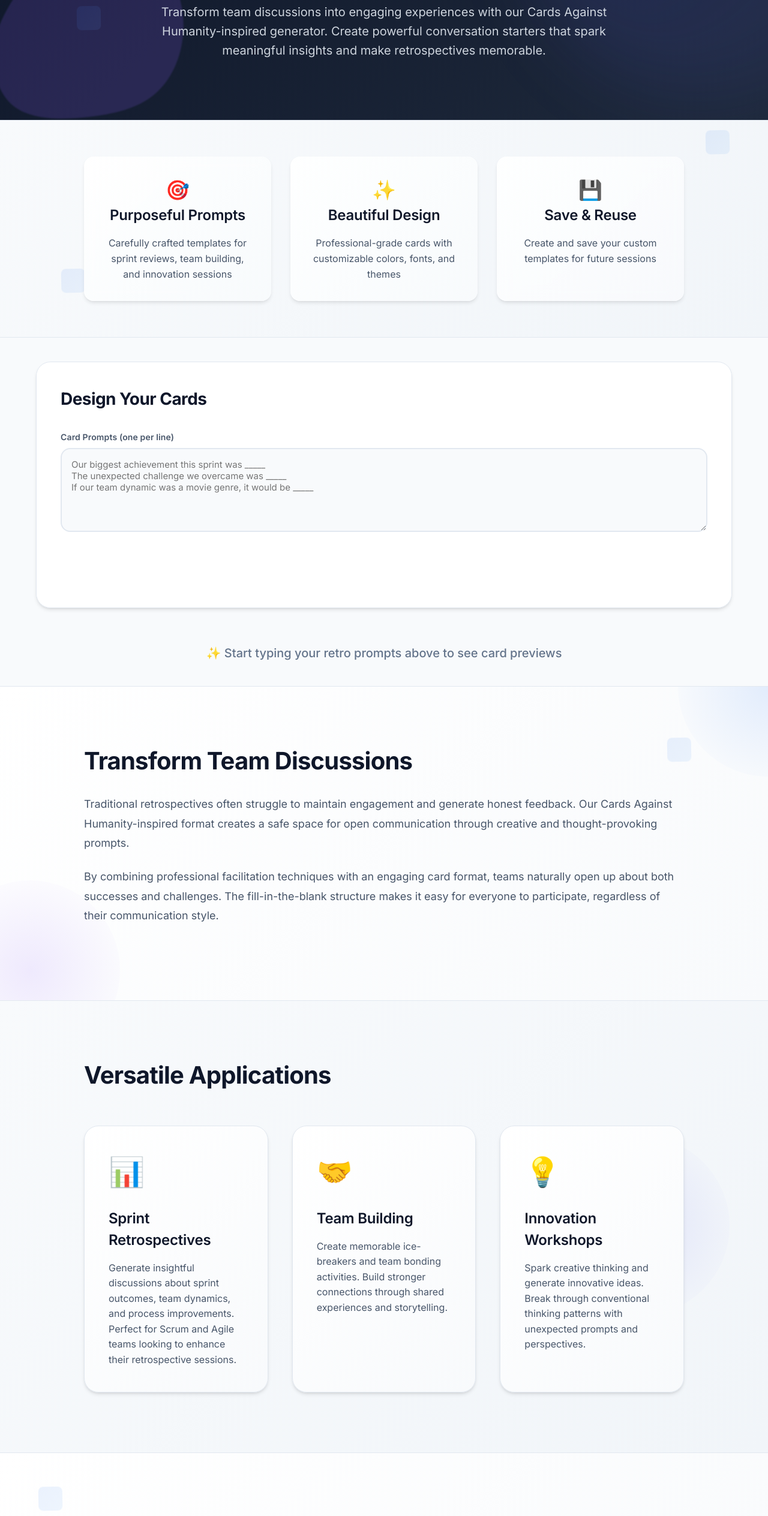
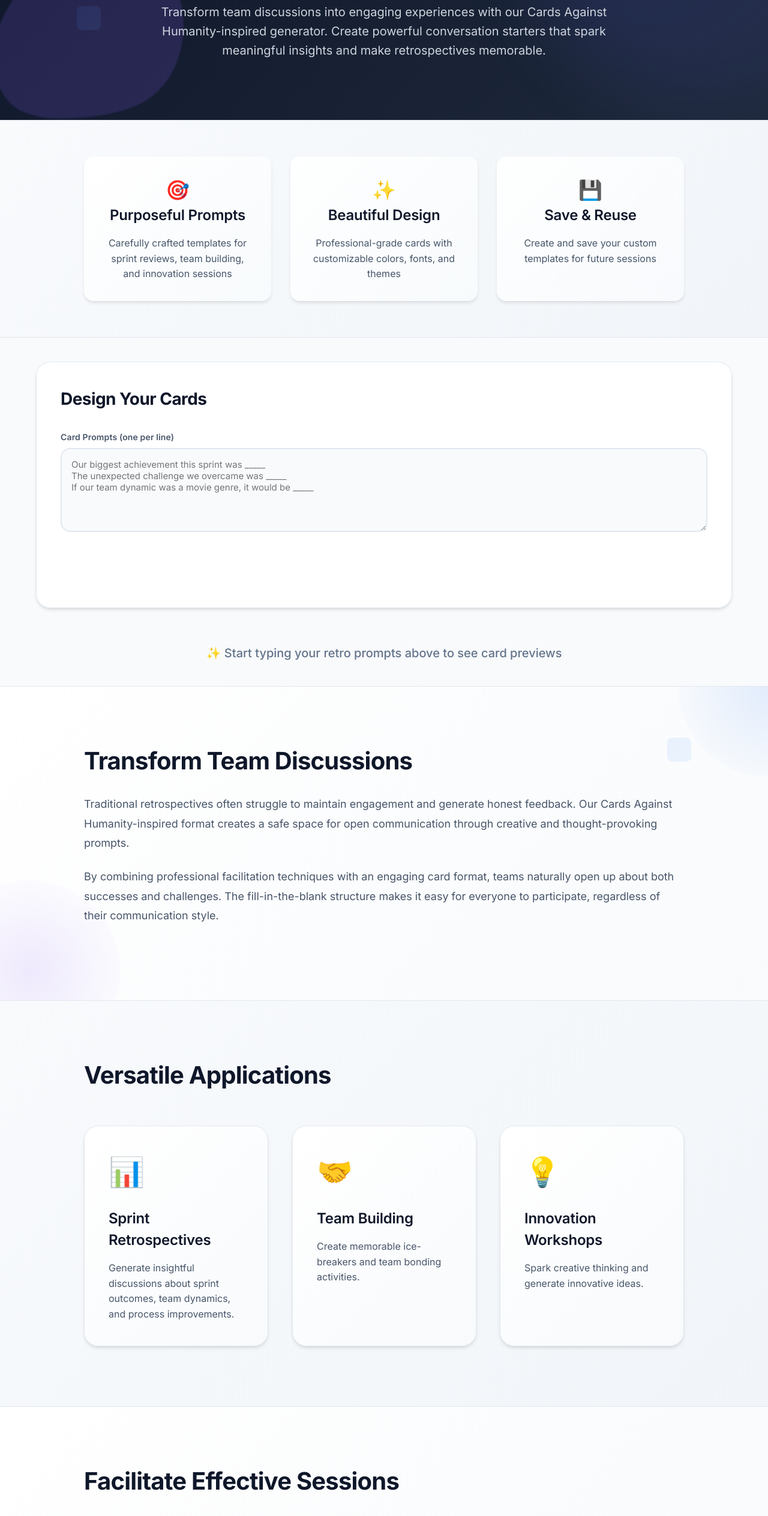
Before and after one commit to Said210/cards-agains-humanity-generator, a React (Vite) app: page / in a window 1280 px wide. Shown: the part 234-2762 px from the top of the page at 60% size. Built offline with nearby package versions, Linux system fonts and the light colour scheme.

Commit message:
Parallax

```diff
--- a/src/App.jsx
+++ b/src/App.jsx
@@ -1,6 +1,89 @@
-import React, { useState, useEffect, useRef } from 'react';
+import React, { useState, useEffect, useRef, useCallback } from 'react';
 import { createRoot } from 'react-dom/client';
 import templates from './templates.json';
+
+// Agregar hook personalizado para parallax
+const useParallax = (sensitivity = 0.1) => {
+  const [position, setPosition] = useState({ x: 0, y: 0 });
+  const [isHovering, setIsHovering] = useState(false);
+
+  const handleMouseMove = useCallback(
+    (e) => {
+      if (!isHovering) return;
+
+      const rect = e.currentTarget.getBoundingClientRect();
+      const x = (e.clientX - rect.left - rect.width / 2) * sensitivity;
+      const y = (e.clientY - rect.top - rect.height / 2) * sensitivity;
+
+      setPosition({ x, y });
+    },
+    [isHovering, sensitivity]
+  );
+
+  const handleMouseEnter = () => setIsHovering(true);
+  const handleMouseLeave = () => {
+    setIsHovering(false);
+    setPosition({ x: 0, y: 0 });
+  };
+
+  return {
+    position,
+    handlers: {
+      onMouseMove: handleMouseMove,
+      onMouseEnter: handleMouseEnter,
+      onMouseLeave: handleMouseLeave,
+    },
+  };
+};
+
+// Agregar componente ParallaxCard
+const ParallaxCard = ({ children, style }) => {
+  const { position, handlers } = useParallax(0.02);
+  const [glarePosition, setGlarePosition] = useState({ x: 50, y: 50 });
+
+  const handleMouseMove = (e) => {
+    handlers.onMouseMove(e);
+    const rect = e.currentTarget.getBoundingClientRect();
+    const x = ((e.clientX - rect.left) / rect.width) * 100;
+    const y = ((e.clientY - rect.top) / rect.height) * 100;
+    setGlarePosition({ x, y });
+  };
+
+  return (
+    <div
+      {...handlers}
+      onMouseMove={handleMouseMove}
+      style={{
+        position: 'relative',
+        transform: `
+          perspective(1000px)
+          rotateX(${position.y * 0.1}deg)
+          rotateY(${position.x * 0.1}deg)
+          translateZ(0)
+        `,
+        transformStyle: 'preserve-3d',
+        transition: 'all 0.1s ease-out',
+        willChange: 'transform',
+        ...style,
+      }}
+    >
+      {children}
+      <div
+        style={{
+          position: 'absolute',
+          top: 0,
+          left: 0,
+          right: 0,
+          bottom: 0,
+          background: `radial-gradient(circle at ${glarePosition.x}% ${glarePosition.y}%, rgba(255,255,255,0.1) 0%, transparent 80%)`,
+          pointerEvents: 'none',
+          opacity: position.x || position.y ? 1 : 0,
+          transition: 'opacity 0.3s ease-out',
+        }}
+      />
+    </div>
+  );
+};
 
 const CardGenerator = () => {
   const [cardTexts, setCardTexts] = useState(() => {
@@ -743,12 +826,20 @@ const CardGenerator = () => {
     }
   };
 
-  const Blob = ({ color, style, path }) => (
-    <div style={{
+  const Blob = ({ color, style, path }) => {
+    const { position, handlers } = useParallax(0.08);
+
+    return (
+      <div
+        {...handlers}
+        style={{
           position: 'absolute',
+          transform: `translate(${position.x}px, ${position.y}px)`,
           transition: 'transform 0.1s ease-out',
-      ...style
-    }}>
+          willChange: 'transform',
+          ...style,
+        }}
+      >
         <svg
           viewBox="0 0 200 200"
           xmlns="http://www.w3.org/2000/svg"
@@ -756,7 +847,7 @@ const CardGenerator = () => {
             filter: 'blur(1px)',
             opacity: 0.7,
             width: '100%',
-          height: '100%'
+            height: '100%',
           }}
         >
           <path
@@ -767,19 +858,30 @@ const CardGenerator = () => {
         </svg>
       </div>
     );
-
-  const DecorativeShape = ({ color, style }) => (
-    <div style={{
+  };
+
+  const DecorativeShape = ({ color, style }) => {
+    const { position, handlers } = useParallax(0.1);
+
+    return (
+      <div
+        {...handlers}
+        style={{
           position: 'absolute',
           background: `linear-gradient(135deg, ${color}30 0%, ${color}10 100%)`,
           borderRadius: '50%',
           filter: 'blur(60px)',
+          transform: `translate(${position.x}px, ${position.y}px)`,
           transition: 'transform 0.1s ease-out',
-      ...style
-    }} />
+          willChange: 'transform',
+          ...style,
+        }}
+      />
     );
-
-  const FloatingShape = ({ style }) => {
+  };
+
+  const FloatingShape = ({ style, parallaxIntensity = 20 }) => {
+    const { position, handlers } = useParallax(0.1);
     const [rotation, setRotation] = useState(0);
 
     useEffect(() => {
@@ -791,16 +893,21 @@ const CardGenerator = () => {
 
     return (
       <div
+        {...handlers}
         style={{
           position: 'absolute',
           width: '40px',
           height: '40px',
           background: 'linear-gradient(135deg, #60a5fa 0%, #3b82f6 100%)',
           borderRadius: '8px',
-          transform: `rotate(${rotation}deg)`,
+          transform: `
+            rotate(${rotation}deg)
+            translate(${position.x}px, ${position.y}px)
+          `,
           opacity: 0.1,
-          transition: 'all 0.3s ease',
+          transition: 'transform 0.1s ease-out',
           animation: 'float 6s ease-in-out infinite',
+          willChange: 'transform',
           ...style,
         }}
       />
@@ -820,19 +927,26 @@ const CardGenerator = () => {
     </div>
   );
 
-  const GradientCircle = ({ color = '#3b82f6', style }) => (
+  const GradientCircle = ({ color = '#3b82f6', style }) => {
+    const { position, handlers } = useParallax(0.05);
+
+    return (
       <div
+        {...handlers}
         style={{
           position: 'absolute',
           width: '300px',
           height: '300px',
           background: `radial-gradient(circle, ${color}20 0%, ${color}05 70%, transparent 100%)`,
           borderRadius: '50%',
-        transition: 'all 0.3s ease',
+          transform: `translate(${position.x}px, ${position.y}px)`,
+          transition: 'transform 0.1s ease-out',
+          willChange: 'transform',
           ...style,
         }}
       />
     );
+  };
 
   const styles = {
     container: {
@@ -1124,21 +1238,12 @@ const CardGenerator = () => {
       boxShadow: '0 4px 6px -1px rgba(0, 0, 0, 0.1), 0 2px 4px -2px rgba(0, 0, 0, 0.1)',
       position: 'relative',
       overflow: 'hidden',
+      transformStyle: 'preserve-3d',
       '&:hover': {
         transform: 'translateY(-8px) scale(1.02)',
         boxShadow: '0 20px 40px -12px rgba(0, 0, 0, 0.15)',
         background: 'linear-gradient(135deg, #ffffff 0%, #eff6ff 100%)',
         borderColor: '#bfdbfe',
-      },
-      '&:hover::after': {
-        content: '""',
-        position: 'absolute',
-        top: 0,
-        left: 0,
-        right: 0,
-        bottom: 0,
-        background: 'linear-gradient(135deg, transparent 0%, rgba(59, 130, 246, 0.05) 100%)',
-        pointerEvents: 'none',
       },
     },
     featureIcon: {
@@ -1345,20 +1450,6 @@ const CardGenerator = () => {
         paddingTop: '60px',
         paddingBottom: '60px',
       }}>
-        <FloatingShape
-          style={{
-            top: '10%',
-            right: '5%',
-            transform: 'rotate(30deg)',
-          }}
-        />
-        <FloatingShape
-          style={{
-            bottom: '15%',
-            left: '8%',
-            transform: 'rotate(-15deg)',
-          }}
-        />
         <div style={styles.contentMaxWidth}>
           <div style={{
             display: 'grid',
@@ -1366,27 +1457,29 @@ const CardGenerator = () => {
             gap: '32px',
             textAlign: 'center',
           }}>
-            <div style={styles.featureHighlight}>
-              <span style={{ fontSize: '32px' }}>🎯</span>
-              <h3 style={styles.featureTitle}>Purposeful Prompts</h3>
-              <p style={styles.featureText}>
-                Carefully crafted templates for sprint reviews, team building, and innovation sessions
-              </p>
-            </div>
-            <div style={styles.featureHighlight}>
-              <span style={{ fontSize: '32px' }}>✨</span>
-              <h3 style={styles.featureTitle}>Beautiful Design</h3>
-              <p style={styles.featureText}>
-                Professional-grade cards with customizable colors, fonts, and themes
-              </p>
-            </div>
-            <div style={styles.featureHighlight}>
-              <span style={{ fontSize: '32px' }}>💾</span>
-              <h3 style={styles.featureTitle}>Save & Reuse</h3>
-              <p style={styles.featureText}>
-                Create and save your custom templates for future sessions
-              </p>
-            </div>
+            {[
+              {
+                icon: '🎯',
+                title: 'Purposeful Prompts',
+                text: 'Carefully crafted templates for sprint reviews, team building, and innovation sessions'
+              },
+              {
+                icon: '✨',
+                title: 'Beautiful Design',
+                text: 'Professional-grade cards with customizable colors, fonts, and themes'
+              },
+              {
+                icon: '💾',
+                title: 'Save & Reuse',
+                text: 'Create and save your custom templates for future sessions'
+              }
+            ].map((feature, index) => (
+              <ParallaxCard key={index} style={styles.featureHighlight}>
+                <span style={{ fontSize: '32px' }}>{feature.icon}</span>
+                <h3 style={styles.featureTitle}>{feature.title}</h3>
+                <p style={styles.featureText}>{feature.text}</p>
+              </ParallaxCard>
+            ))}
           </div>
         </div>
       </section>
@@ -1758,87 +1851,39 @@ If our team dynamic was a movie genre, it would be _____"
       <section style={{
         ...styles.contentSection,
         background: 'linear-gradient(135deg, #f8fafc 0%, #f1f5f9 100%)',
-        position: 'relative',
-        overflow: 'hidden',
-      }}>
-        <WavePattern
-          style={{
-            top: 0,
-            transform: 'rotate(180deg)',
-          }}
-        />
-        <WavePattern
-          style={{
-            bottom: 0,
-          }}
-        />
-        <GradientCircle
-          color="#6366f1"
-          style={{
-            top: '30%',
-            right: '5%',
-            transform: `scale(${1 + scrollY * 0.001})`,
-          }}
-        />
+      }}>
         <div style={styles.contentMaxWidth}>
           <h2 style={styles.sectionTitle}>Versatile Applications</h2>
           <div style={styles.featureGrid}>
-            <div style={styles.featureCard}>
-              <div style={styles.featureIcon}>📊</div>
-              <h3 style={styles.featureTitle}>Sprint Retrospectives</h3>
-              <p style={styles.featureText}>
-                Generate insightful discussions about sprint outcomes, team dynamics, and process improvements.
-                Perfect for Scrum and Agile teams looking to enhance their retrospective sessions.
-              </p>
-            </div>
-            <div style={styles.featureCard}>
-              <div style={styles.featureIcon}>🤝</div>
-              <h3 style={styles.featureTitle}>Team Building</h3>
-              <p style={styles.featureText}>
-                Create memorable ice-breakers and team bonding activities. Build stronger connections
-                through shared experiences and storytelling.
-              </p>
-            </div>
-            <div style={styles.featureCard}>
-              <div style={styles.featureIcon}>💡</div>
-              <h3 style={styles.featureTitle}>Innovation Workshops</h3>
-              <p style={styles.featureText}>
-                Spark creative thinking and generate innovative ideas. Break through conventional thinking
-                patterns with unexpected prompts and perspectives.
-              </p>
-            </div>
+            {[
+              {
+                icon: '📊',
+                title: 'Sprint Retrospectives',
+                text: 'Generate insightful discussions about sprint outcomes, team dynamics, and process improvements.'
+              },
+              {
+                icon: '🤝',
+                title: 'Team Building',
+                text: 'Create memorable ice-breakers and team bonding activities.'
+              },
+              {
+                icon: '💡',
+                title: 'Innovation Workshops',
+                text: 'Spark creative thinking and generate innovative ideas.'
+              }
+            ].map((feature, index) => (
+              <ParallaxCard key={index} style={styles.featureCard}>
+                <div style={styles.featureIcon}>{feature.icon}</div>
+                <h3 style={styles.featureTitle}>{feature.title}</h3>
+                <p style={styles.featureText}>{feature.text}</p>
+              </ParallaxCard>
+            ))}
           </div>
         </div>
       </section>
 
       {/* Implementation Guide */}
-      <section style={{
-        ...styles.contentSection,
-        position: 'relative',
-        overflow: 'hidden',
-      }}>
-        <FloatingShape
-          style={{
-            top: '15%',
-            left: '5%',
-            transform: `rotate(${-15 + scrollY * 0.05}deg)`,
-          }}
-        />
-        <FloatingShape
-          style={{
-            bottom: '20%',
-            right: '8%',
-            transform: `rotate(${30 + scrollY * 0.05}deg)`,
-          }}
-        />
-        <GradientCircle
-          color="#3b82f6"
-          style={{
-            bottom: '-150px',
-            right: '-150px',
-            transform: `scale(${1 + scrollY * 0.001})`,
-          }}
-        />
+      <section style={styles.contentSection}>
         <div style={styles.contentMaxWidth}>
           <h2 style={styles.sectionTitle}>Facilitate Effective Sessions</h2>
           <div style={{
@@ -1847,27 +1892,25 @@ If our team dynamic was a movie genre, it would be _____"
             gap: '32px',
             marginTop: '40px'
           }}>
-            <div style={styles.guideStep}>
-              <h3 style={styles.guideTitle}>1. Preparation</h3>
-              <p style={styles.guideText}>
-                Select or create 5-10 targeted prompts for your session's objectives.
-                Mix reflection questions with creative prompts to maintain energy and engagement.
-              </p>
-            </div>
-            <div style={styles.guideStep}>
-              <h3 style={styles.guideTitle}>2. Facilitation</h3>
-              <p style={styles.guideText}>
-                Guide participants through each prompt, allowing time for individual reflection
-                before group discussion. Create a safe space for honest sharing.
-              </p>
-            </div>
-            <div style={styles.guideStep}>
-              <h3 style={styles.guideTitle}>3. Action Items</h3>
-              <p style={styles.guideText}>
-                Capture key insights and convert discussions into actionable improvements.
-                Document patterns and themes that emerge from the responses.
-              </p>
-            </div>
+            {[
+              {
+                title: "1. Preparation",
+                text: "Select or create 5-10 targeted prompts for your session's objectives."
+              },
+              {
+                title: "2. Facilitation",
+                text: "Guide participants through each prompt, allowing time for individual reflection."
+              },
+              {
+                title: "3. Action Items",
+                text: "Capture key insights and convert discussions into actionable improvements."
+              }
+            ].map((step, index) => (
+              <ParallaxCard key={index} style={styles.guideStep}>
+                <h3 style={styles.guideTitle}>{step.title}</h3>
+                <p style={styles.guideText}>{step.text}</p>
+              </ParallaxCard>
+            ))}
           </div>
         </div>
       </section>
@@ -1876,53 +1919,33 @@ If our team dynamic was a movie genre, it would be _____"
       <section style={{
         ...styles.contentSection,
         background: 'linear-gradient(135deg, #f8fafc 0%, #f1f5f9 100%)',
-        position: 'relative',
-        overflow: 'hidden',
-      }}>
-        <WavePattern
-          style={{
-            top: 0,
-            transform: 'rotate(180deg)',
-          }}
-        />
-        <GradientCircle
-          color="#8b5cf6"
-          style={{
-            top: '20%',
-            left: '10%',
-            transform: `scale(${1 + scrollY * 0.001})`,
-          }}
-        />
+      }}>
         <div style={styles.contentMaxWidth}>
           <h2 style={styles.sectionTitle}>Professional Customization</h2>
           <div style={styles.featureGrid}>
-            <div style={styles.customizationCard}>
-              <h3 style={styles.customizationTitle}>Visual Design</h3>
+            {[
+              {
+                title: 'Visual Design',
+                items: ['Classic black or white cards', 'Custom color schemes', 'Gradient backgrounds', 'Professional typography']
+              },
+              {
+                title: 'Branding',
+                items: ['Company name integration', 'Custom icons and emojis', 'Team-specific templates', 'Saved configurations']
+              },
+              {
+                title: 'Export Options',
+                items: ['High-resolution PNG export', 'Individual or batch download', 'Print-ready format', 'Digital sharing capability']
+              }
+            ].map((option, index) => (
+              <ParallaxCard key={index} style={styles.customizationCard}>
+                <h3 style={styles.customizationTitle}>{option.title}</h3>
                 <ul style={styles.customizationList}>
-                <li>Classic black or white cards</li>
-                <li>Custom color schemes</li>
-                <li>Gradient backgrounds</li>
-                <li>Professional typography</li>
+                  {option.items.map((item, i) => (
+                    <li key={i}>{item}</li>
+                  ))}
                 </ul>
-            </div>
-            <div style={styles.customizationCard}>
-              <h3 style={styles.customizationTitle}>Branding</h3>
-              <ul style={styles.customizationList}>
-                <li>Company name integration</li>
-                <li>Custom icons and emojis</li>
-                <li>Team-specific templates</li>
-                <li>Saved configurations</li>
-              </ul>
-            </div>
-            <div style={styles.customizationCard}>
-              <h3 style={styles.customizationTitle}>Export Options</h3>
-              <ul style={styles.customizationList}>
-                <li>High-resolution PNG export</li>
-                <li>Individual or batch download</li>
-                <li>Print-ready format</li>
-                <li>Digital sharing capability</li>
-              </ul>
-            </div>
+              </ParallaxCard>
+            ))}
           </div>
         </div>
       </section>
```
Lines whose indentation alone changed are shown as unchanged.
